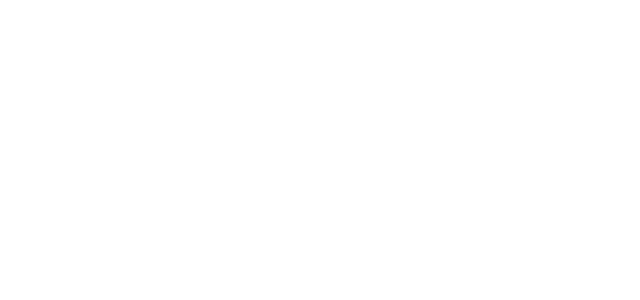
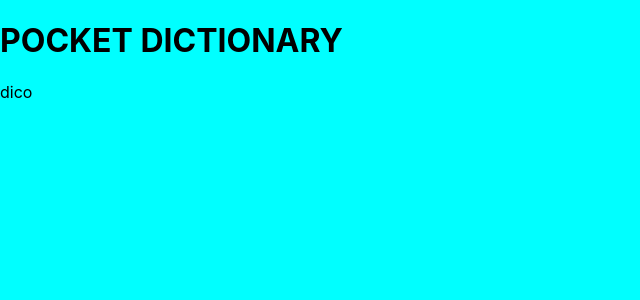
Before and after one commit to walexy026/my-pocket-dictionary, a React (Create React App) app: page / in a window 1280 px wide. Shown: the top 300 px of the page, without its empty margins (0-640 px from the left). Built offline with nearby package versions, Linux system fonts and the light colour scheme.

Commit message:
setup enivronment

```diff
--- a/package.json
+++ b/package.json
@@ -8,6 +8,7 @@
     "@testing-library/user-event": "^13.5.0",
     "react": "^18.2.0",
     "react-dom": "^18.2.0",
+    "react-icons": "^4.7.1",
     "react-scripts": "5.0.1"
   },
   "scripts": {
--- a/src/App.js
+++ b/src/App.js
@@ -1,8 +1,10 @@
-
+import React from "react";
+import Dico from "./components/Dico";
 function App() {
   return (
     <div className="App">
-
+      <h1>POCKET DICTIONARY</h1>
+      <Dico />
     </div>
   );
 }
--- /dev/null
+++ b/src/components/Dico.css
@@ -0,0 +1,3 @@
+body {
+  background-color: aqua;
+}
--- /dev/null
+++ b/src/components/Dico.jsx
@@ -0,0 +1,7 @@
+import React from "react";
+import "./Dico.css";
+const dico = () => {
+  return <div>dico</div>;
+};
+
+export default dico;
```
Also changed, not shown: src/logo.svg (deleted), 1 other file (tests, documents, lock files or other folders).
